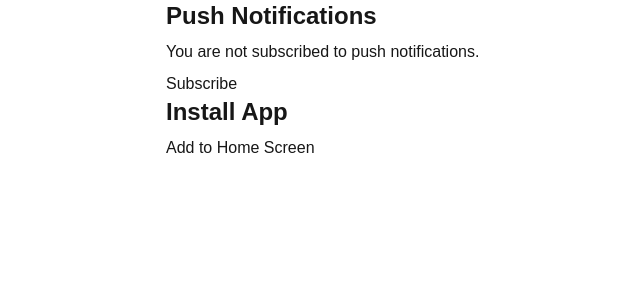
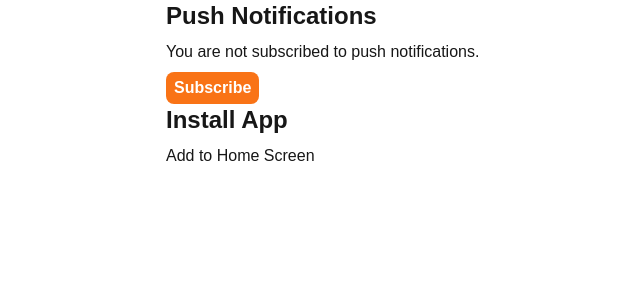
Before and after one commit to digital-cowboy-91/spiking, a Next.js app: page / in a window 1280 px wide. Shown: the top 300 px of the page, without its empty margins (124-764 px from the left). Built offline with nearby package versions, Linux system fonts and the light colour scheme; no server answers; what web-push would draw is missing.

Commit message:
styling for vikkiki

```diff
--- a/app/page.js
+++ b/app/page.js
@@ -74,19 +74,34 @@ function PushNotificationManager() {
       {subscription ? (
         <>
           <p>You are subscribed to push notifications.</p>
-          <button onClick={unsubscribeFromPush}>Unsubscribe</button>
+          <button
+            className="px-2 py-1 bg-orange-500 sm:rounded-full md:rounded-lg hover:scale-[1.05] transition-all font-bold text-white"
+            onClick={unsubscribeFromPush}
+          >
+            Unsubscribe
+          </button>
           <input
             type="text"
             placeholder="Enter notification message"
             value={message}
             onChange={(e) => setMessage(e.target.value)}
           />
-          <button onClick={sendTestNotification}>Send Test</button>
+          <button
+            className="px-2 py-1 bg-orange-500 sm:rounded-full md:rounded-lg hover:scale-[1.05] transition-all font-bold text-white"
+            onClick={sendTestNotification}
+          >
+            Send Test
+          </button>
         </>
       ) : (
         <>
           <p>You are not subscribed to push notifications.</p>
-          <button onClick={subscribeToPush}>Subscribe</button>
+          <button
+            className="px-2 py-1 bg-orange-500 sm:rounded-full md:rounded-lg hover:scale-[1.05] transition-all font-bold text-white"
+            onClick={subscribeToPush}
+          >
+            Subscribe
+          </button>
         </>
       )}
     </div>
```
